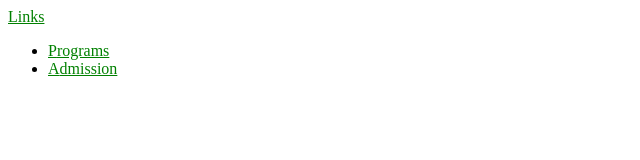
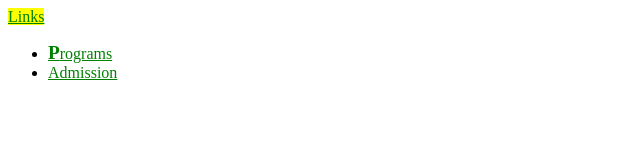
Before and after one commit to asfawsurafele/css-practice, a plain HTML site: page index.html in a window 1280 px wide. Shown: the full height of the page, 0-640 px from the left. Drawn offline with Linux system fonts and the light colour scheme; files that its build step writes are made by us from their sources.

Commit message:
CSS changes:pseudo-elements, bold fixed

```diff
--- a/stylesheets/stylesheet.css
+++ b/stylesheets/stylesheet.css
@@ -19,9 +19,10 @@ color:red;
 a:hover {
 color:pink;
 }
-li::first-letter{
-    font-style:bold;
+ul::first-letter{
+    font-weight:bold;
+    font-size: 120%
 }
-a[title = BCIT hom] {
+a[title = "BCIT homepage"] {
     background-color:yellow;
 }
```
